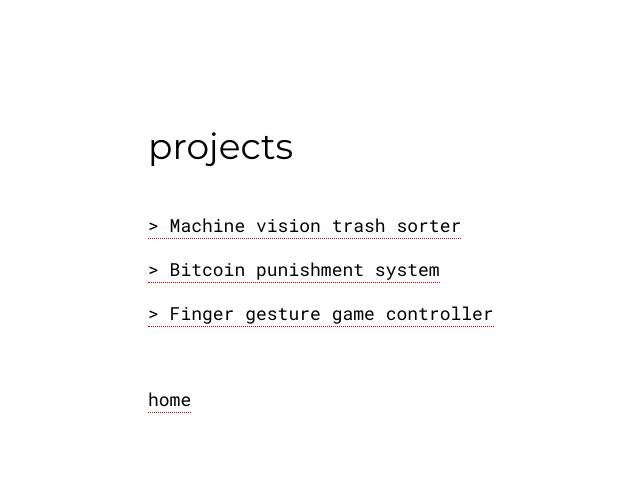
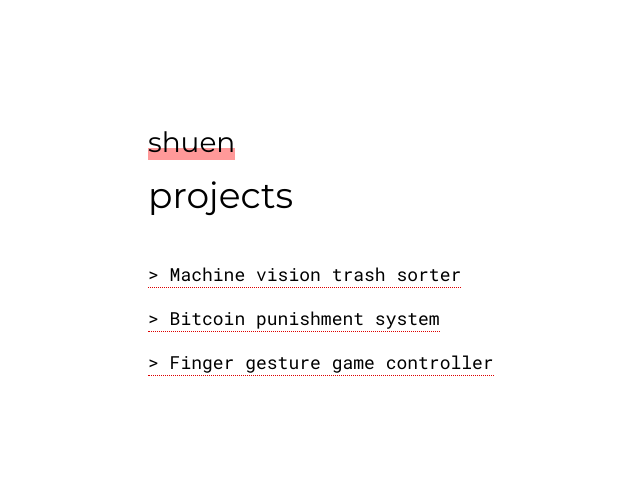
Before and after one commit to shuenl/limshuen.com, a plain HTML site: page projects.html in a window 1280 px wide. Shown: the whole page, without its empty margins (242-882 px from the left). Drawn offline with Linux system fonts and the light colour scheme.

Commit message:
Minor CSS changes

```diff
--- a/effects.css
+++ b/effects.css
@@ -54,6 +54,17 @@
   border-bottom: 1px solid #d00;
   background: #ddd;
 }
+a.home {
+  font-family: 'Montserrat';
+  line-height: 1.0;
+  margin: 0 0 18px 0;
+  font-size: 28px;
+  text-align: left;
+  font-weight: normal;
+  padding-bottom: none;
+  border-bottom: none;
+  background: linear-gradient(180deg,rgba(255,255,255,0) 65%, #FF9999 65%);
+}
 ul {
   padding-left: 0;
 }
--- a/projects.html
+++ b/projects.html
@@ -4,7 +4,7 @@
 		<meta charset="utf-8" />
 		<meta http-equiv="X-UA-Compatible" content="IE=edge" />
 		<meta name="viewport" content="width=device-width, initial-scale=1" />
-		<title>shuen</title>
+		<title>Lim Shuen</title>
 		<link rel="stylesheet" type="text/css" href="https://fonts.googleapis.com/css?family=Montserrat" />
     <link rel="stylesheet" type="text/css" href="https://fonts.googleapis.com/css?family=Roboto+Mono" />
     <link rel="stylesheet" type="text/css" href="effects.css" />
@@ -16,6 +16,9 @@
   </head>
 
 	<body style = "font-family:'Roboto Mono';">
+    <a href="/" class="home">shuen</a>
+    <br>
+    <br>
 		<h1>projects</h1>
     <br>
 			<a href="https://devpost.com/software/trashsort">&#62; Machine vision trash sorter</a>
@@ -23,9 +26,5 @@
       <a href="https://devpost.com/software/30-meetcoin">&#62; Bitcoin punishment system</a>
       <br>
       <a href="https://devpost.com/software/ey-fingerplayer">&#62; Finger gesture game controller</a>
-      <br>
-      <br>
-      <br>
-      <a href="/">home</a>
 	</body>
 </html>
```
Also changed, not shown: index.html (+3 -3 lines).
